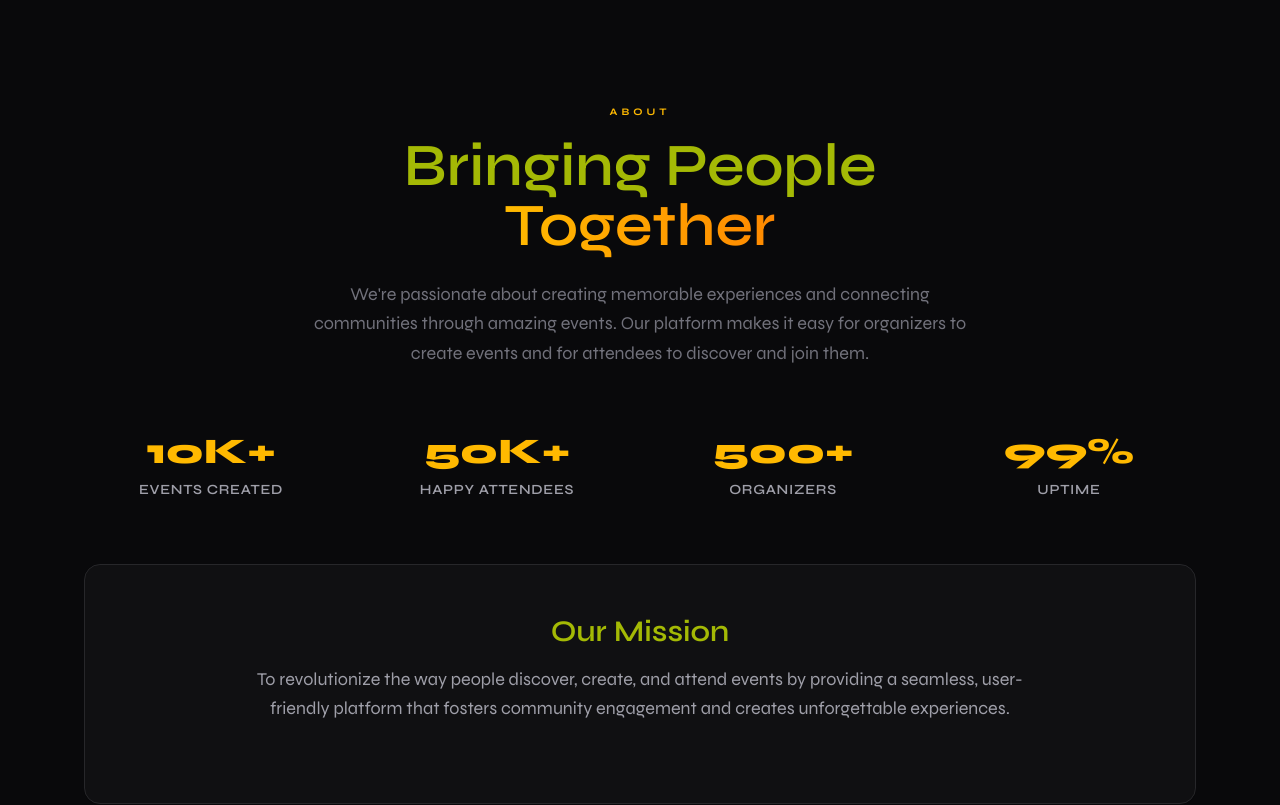
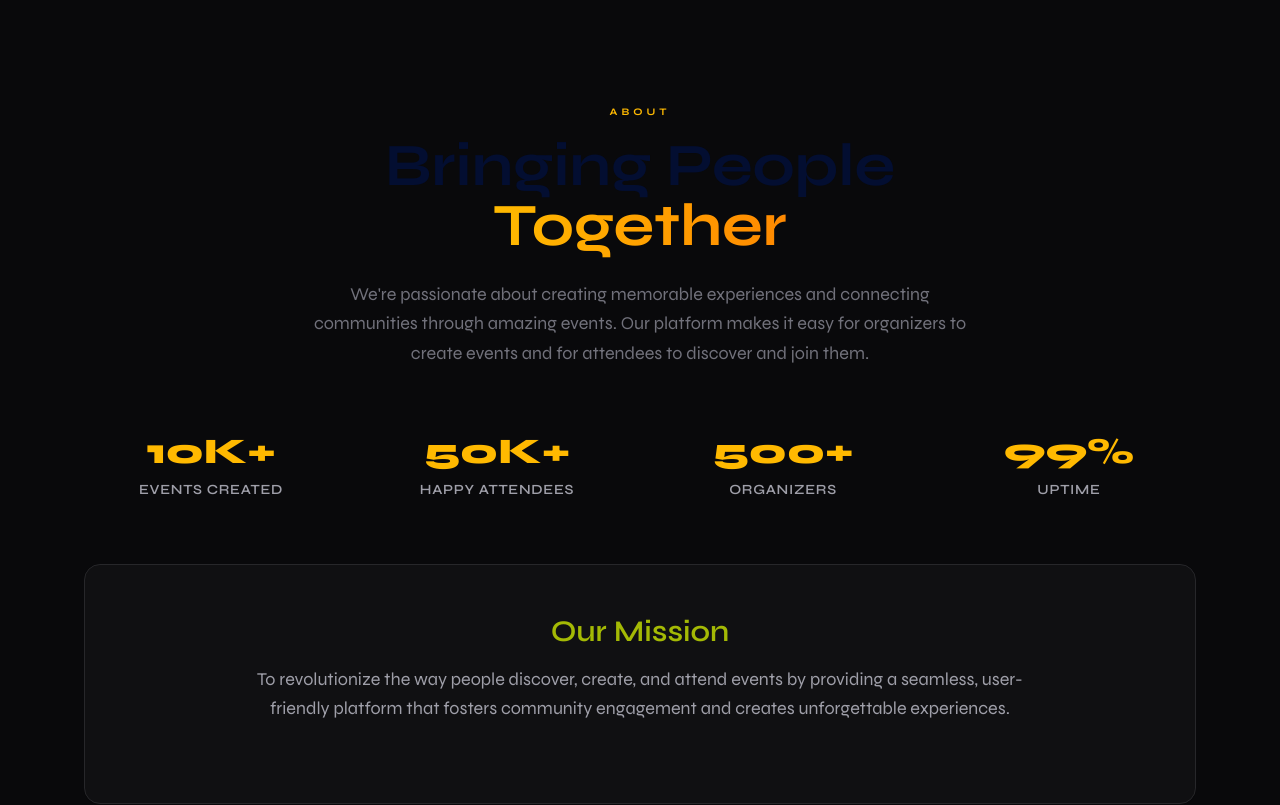
Before and after one commit to cads01/EVENT_APP, a React (Vite) app in the folder client/: page / in a window 1280 px wide. Shown: the part 820-1625 px from the top of the page. Built offline with nearby package versions, Linux system fonts and the light colour scheme; no server answers.

Commit message:
Nav-bar Transparency

```diff
--- a/client/src/index.css
+++ b/client/src/index.css
@@ -3,7 +3,7 @@
 :root {
   --bg: #f9fafb;
   --surface: #ffffff;
-  --surface-2: #f8fafc;
+  --surface-2: #f8fafc00;
   --text: #111827;
   --muted: #6b7280;
   --border: #e5e7eb;
@@ -36,7 +36,11 @@ h1  {
   font-weight: 700;
 }
 
-h2, h3, h4, h5, h6
+h2 {
+  color: #030e31;
+  font-weight: 700;
+}
+h3, h4, h5, h6
 {
   color: #a4b905;
   font-weight: 600;
```
